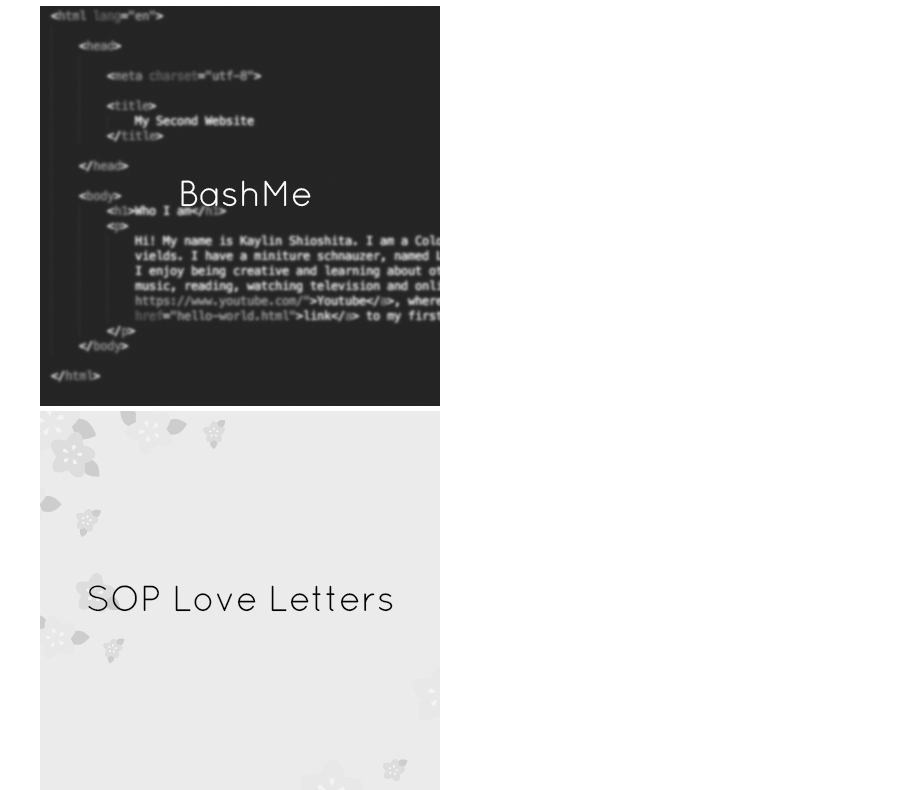
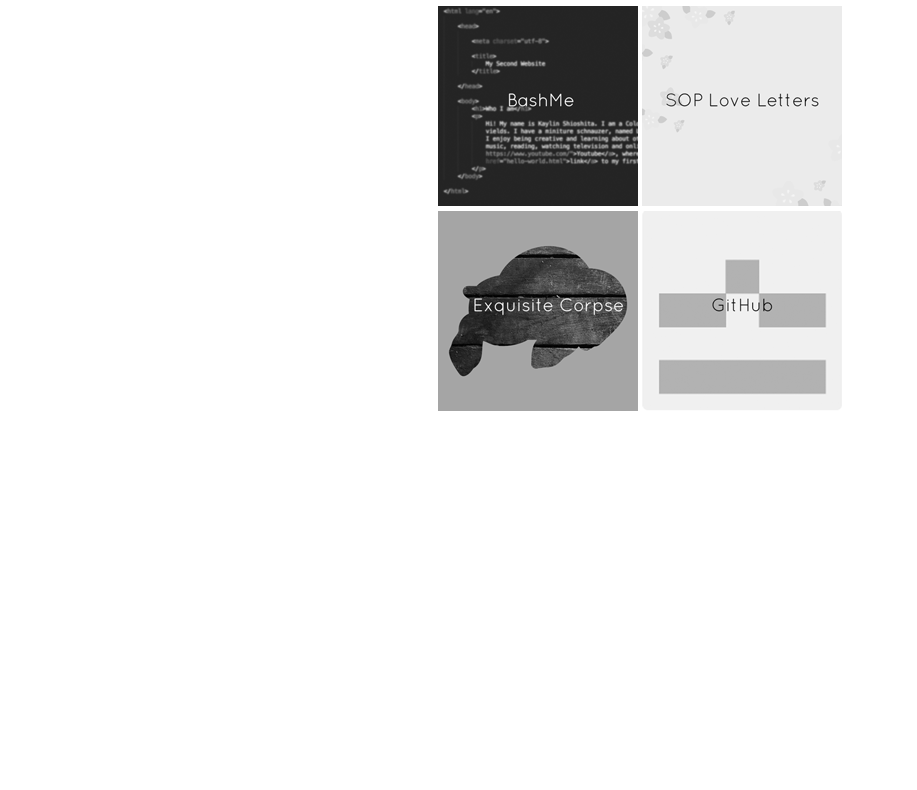
Before and after one commit to Kshioshita/dev, a plain HTML site: page index.html in a window 1280 px wide. Shown: the part 179-969 px from the top of the page, without its empty margins (0-917 px from the left). After the commit the page ends 800 px from the top, so only its background shows below. Drawn offline with Linux system fonts and the light colour scheme; a web font is replaced by a local one.

Commit message:
made thumbnails smaller and put them in grid

```diff
--- a/index.html
+++ b/index.html
@@ -30,10 +30,10 @@
 				</div>
 			</div> -->
 			<ul>
-                    <li><a href="#media" class="icon-bash"><span>BashMe</span></a></li>
-                    <li><a href="#dino" class="icon-sop"><span>SOP Love Letters</span></a></li>
-                    <li><a href="#crane" class="icon-corpse"><span>Exquisite Corpse</span></a></li>
-                    <li><a href="#camera" class="icon-github"><span>GitHub</span></a></li>
+                    <li><a href="me.html" class="icon-bash"><span>BashMe</span></a></li>
+                    <li><a href="sop/lovebash.html" class="icon-sop"><span>SOP Love Letters</span></a></li>
+                    <li><a href="exquisitecorpse/index.html" class="icon-corpse"><span>Exquisite Corpse</span></a></li>
+                    <li><a href="https://github.com/Kshioshita" class="icon-github"><span>GitHub</span></a></li>
                 </ul>
 	</main>
 
--- a/scss/_base.scss
+++ b/scss/_base.scss
@@ -4,17 +4,26 @@
 h1{
 	font-family: $headerfont;
 	font-size: 3em;
+	@include centerme;
 }
 
 body{
 	font-family: $bodyfont;
+	@include centerme;
 }
+ul{
+	max-width: 600px;
+	@include centerme;
+	padding: 0px;
+	margin: 0 auto;
 	li{
 		list-style: none;
+		display: inline-block;
 		a{
 				display: inline-block;
-			width: 400px;
-			height: 400px;
+				width: 200px;
+				height: 200px;
+
 				span{
 					position: absolute;
 					top: -9999em;
@@ -23,3 +32,4 @@ li{
 				}//span
 			}//a
 	}
+}
--- a/scss/_mixins.scss
+++ b/scss/_mixins.scss
@@ -0,0 +1,4 @@
+@mixin centerme(){
+	text-align: center;
+
+}
```
Also changed, not shown: css/main.css, img/icon-s14c4d961ee.png (added), img/icon-se513cc1673.png (deleted), img/icon/bash-hover.png, img/icon/bash.png, img/icon/corpse-hover.png, img/icon/corpse.png, img/icon/github-hover.png, img/icon/github.png, img/icon/sop-hover.png, img/icon/sop.png. Lines whose indentation alone changed are shown as unchanged.
